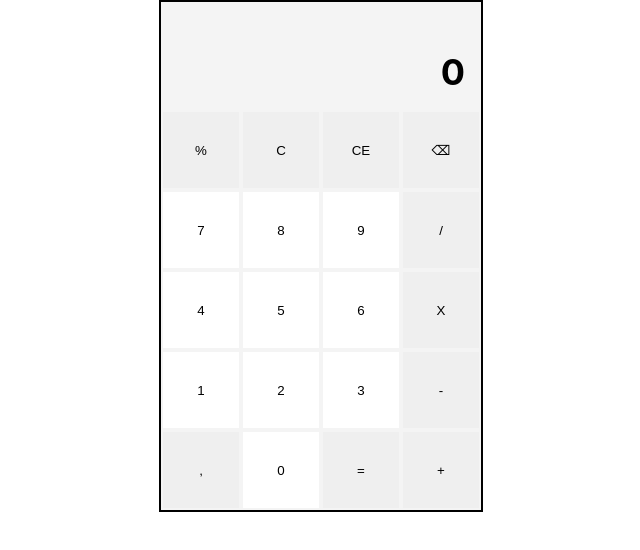
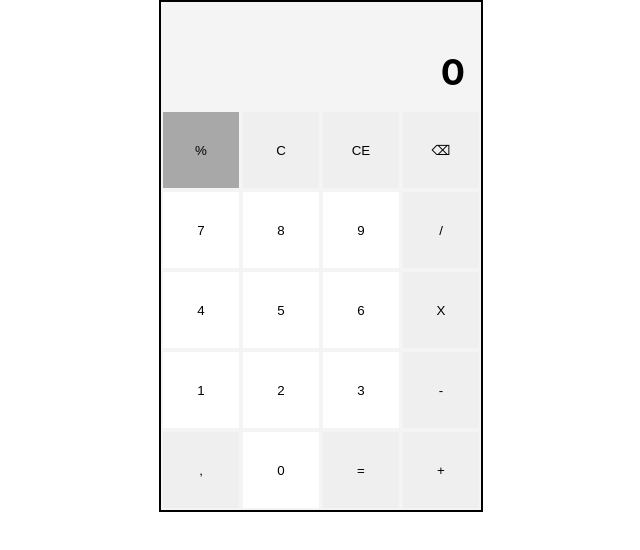
Before and after one commit to togacharls/react-calculator, a React (Create React App) app: page / in a window 1280 px wide. In both pictures the pointer is over the button 520 px from the left and 150 px from the top of the page. Shown: the top 550 px of the page, without its empty margins (319-959 px from the left). Built offline with nearby package versions, Linux system fonts and the light colour scheme.

Commit message:
feat: buttons hover styled

```diff
--- a/src/CalculatorKeyboard.css
+++ b/src/CalculatorKeyboard.css
@@ -23,3 +23,8 @@
 .keyboard > .row > button.number {
   background-color: #fff;
 }
+
+.keyboard > .row > button:hover,
+.keyboard > .row > button.number:hover {
+  background-color: #a8a8a8;
+}
```
